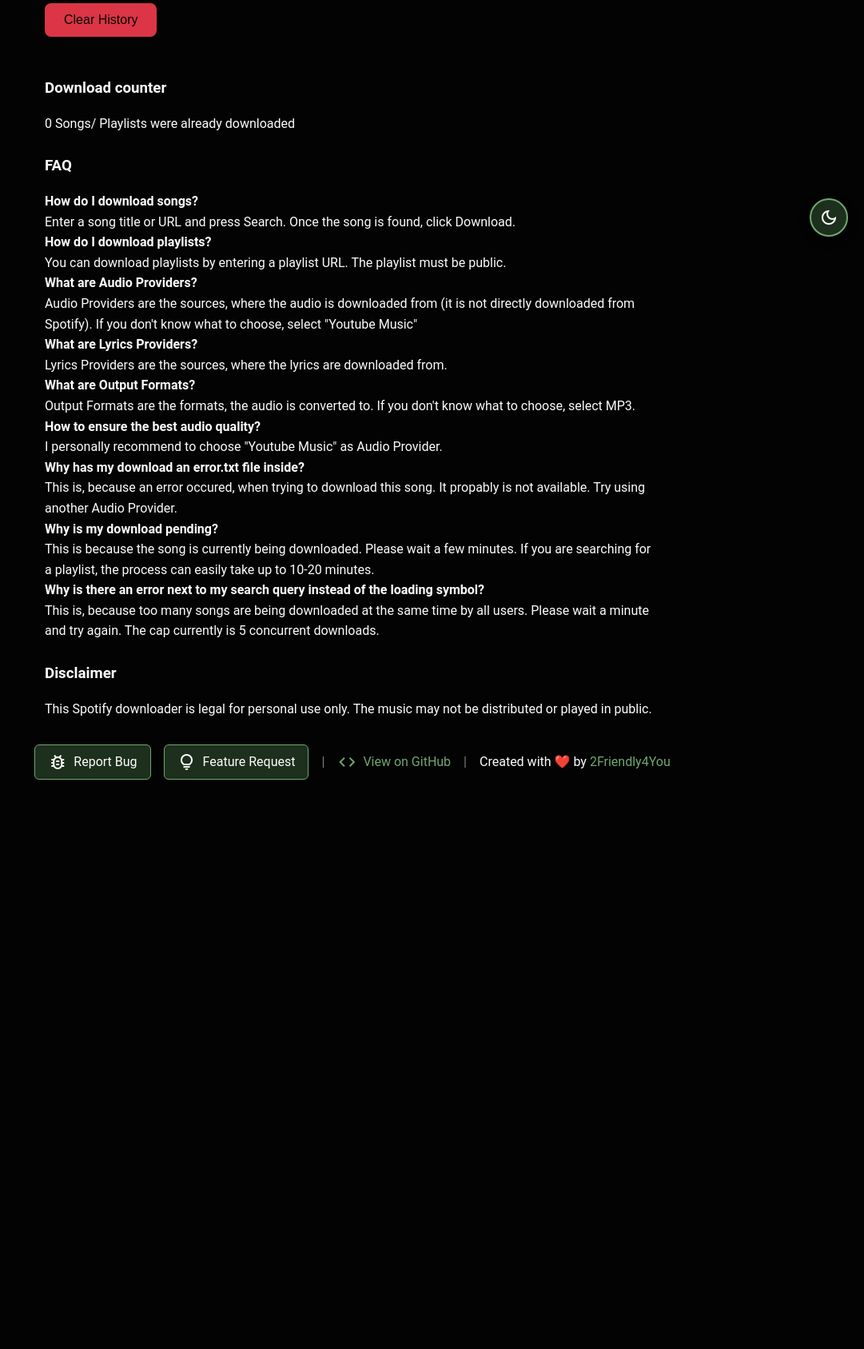
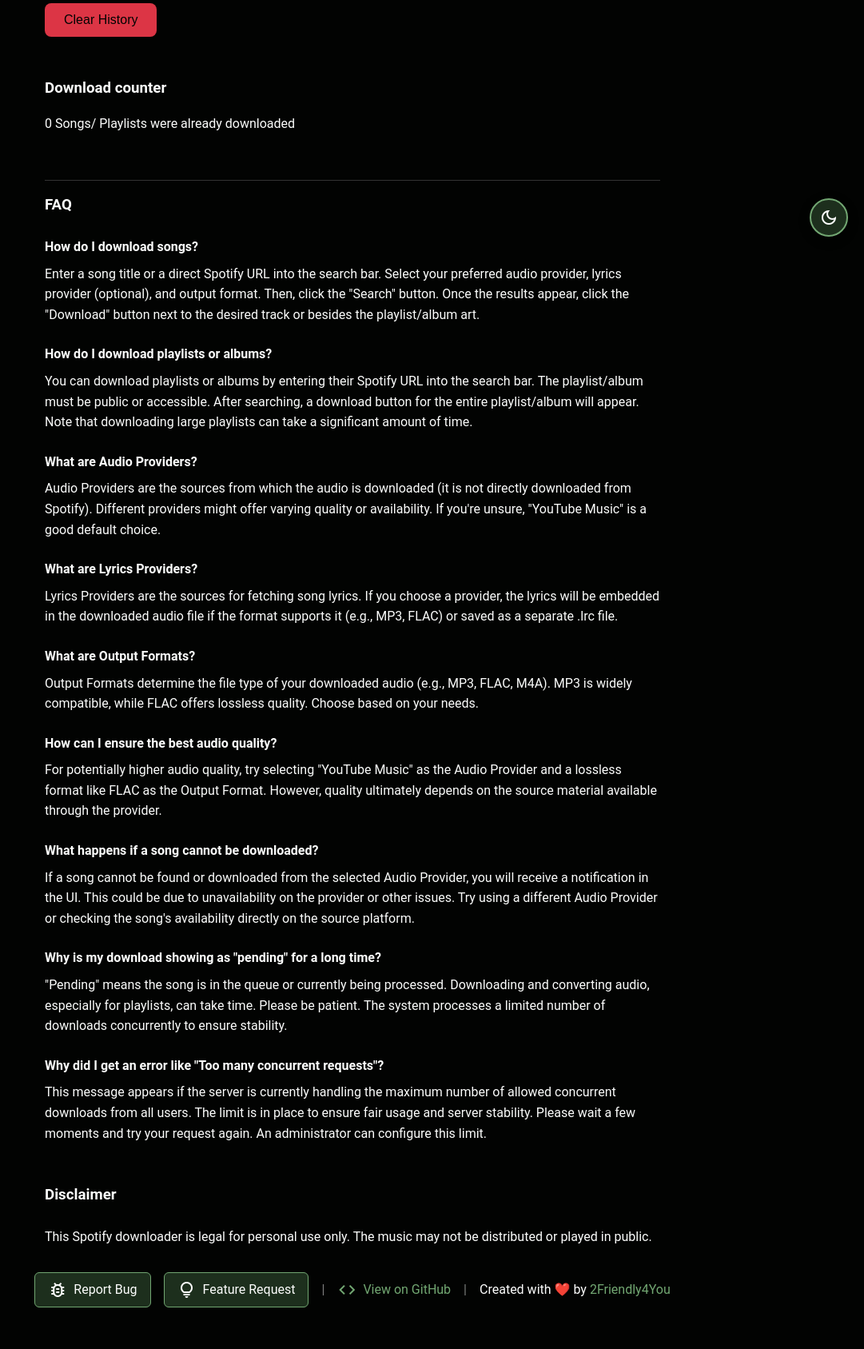
Before and after one commit to 2Friendly4You/SpotifyDownloader, a Flask app: page / in a window 1280 px wide. Shown: the part 484-2171 px from the top of the page at 80% size, without its empty margins (199-1280 px from the left). Before the commit the page ends 1459 px from the top, so only its background shows below. Run offline with Flask 3, Linux system fonts and the light colour scheme; data that the repository does not hold is empty; parts of the project's set-up code (start-up, migrations or seed data) failed here and were passed over; some libraries are stand-ins or nearby versions.

Commit message:
feat: Implement admin panel with authentication, request logging, and storage management features
and improve faq section

```diff
--- a/app.py
+++ b/app.py
@@ -11,10 +11,12 @@ import threading
 import subprocess
 import zipfile # Added import
 from urllib.parse import urlparse
+from flask import Flask, request, jsonify, render_template, session, redirect, url_for, flash # Added session, redirect, url_for, flash
+from flask_socketio import SocketIO, emit
+from datetime import datetime # Added datetime
+from collections import deque # Added deque
 
 import yt_dlp
-from flask import Flask, request, jsonify, render_template
-from flask_socketio import SocketIO, emit
 
 # ===============================
 # Core Configuration
@@ -25,6 +27,11 @@ SECRET_KEY = os.environ.get('FLASK_SECRET_KEY')
 if not SECRET_KEY:
     SECRET_KEY = secrets.token_hex(32)
     print("WARNING: Using randomly generated secret key. Set FLASK_SECRET_KEY environment variable for persistence.")
+
+ADMIN_PASSWORD = os.environ.get('ADMIN_PASSWORD')
+if not ADMIN_PASSWORD:
+    print("WARNING: ADMIN_PASSWORD environment variable not set. Admin panel will be inaccessible.")
+    ADMIN_PASSWORD = secrets.token_hex(32) # Generate a random one if not set to prevent easy access
 
 app = Flask(__name__)
 app.config['SECRET_KEY'] = SECRET_KEY
@@ -42,7 +49,20 @@ redis_client = redis.Redis(host='spotifydownloader-redis', port=6379, db=0)
 MUSIC_DIR = "C:/SpotifyDownloader/music/" if platform.system() == 'Windows' else "/var/www/SpotifyDownloader/"
 PENDING_REQUESTS_FILE = os.path.join(os.path.dirname(
     os.path.abspath(__file__)), 'pending_requests.txt')
-MAX_PENDING_REQUESTS = int(os.environ.get('MAX_PENDING_REQUESTS', 5)) # Read from environment or default to 5
+# MAX_PENDING_REQUESTS is now managed via admin panel, default to 5 if not set in Redis
+# MAX_PENDING_REQUESTS = int(os.environ.get('MAX_PENDING_REQUESTS', 5))
+
+# Global deque to store last 50 search requests for admin panel
+search_request_log = deque(maxlen=50)
+
+# Key for storing concurrent request limit in Redis
+CONCURRENT_REQUEST_LIMIT_KEY = "concurrent_request_limit"
+
+def get_max_pending_requests():
+    limit = redis_client.get(CONCURRENT_REQUEST_LIMIT_KEY)
+    if limit:
+        return int(limit)
+    return 5 # Default limit
 
 # Valid format options
 VALID_AUDIO_PROVIDERS = {'youtube-music', 'youtube',
@@ -100,7 +120,7 @@ def run_spotdl(unique_id, search_query, audio_format, lyrics_format, output_form
     download_folder = os.path.join(MUSIC_DIR, unique_id)
     os.makedirs(download_folder, exist_ok=True)
 
-    retention_seconds = int(os.getenv('RETENTION_DAYS', 7)) * 86400
+    retention_seconds = int(os.getenv('CLEANUP_RETENTION_DAYS', 7)) * 86400 # Changed 'RETENTION_DAYS' to 'CLEANUP_RETENTION_DAYS'
     # Construct zip_file_path using the download_folder, not its parent
     zip_file_path = os.path.join(MUSIC_DIR, unique_id + ".zip")
 
@@ -219,7 +239,7 @@ def download_from_youtube(unique_id, url, output_format):
     redis_client.setex(f"pending:{unique_id}", 3600, "1")
     download_folder = os.path.join(MUSIC_DIR, unique_id)
     os.makedirs(download_folder, exist_ok=True)
-    retention_seconds = int(os.getenv('RETENTION_DAYS', 7)) * 86400
+    retention_seconds = int(os.getenv('CLEANUP_RETENTION_DAYS', 7)) * 86400 # Changed 'RETENTION_DAYS' to 'CLEANUP_RETENTION_DAYS'
     zip_file_path = os.path.join(MUSIC_DIR, unique_id + ".zip")
 
     ydl_opts = {
@@ -314,6 +334,24 @@ def download_from_youtube(unique_id, url, output_format):
 # Route Handlers
 # ===============================
 
+@app.before_request
+def log_request_info():
+    # This general request logger is removed as per new requirement
+    # to only log specific /search route details.
+    pass
+
+
+@app.after_request
+def log_response_info(response):
+    # This general response logger is modified to only log /search details
+    if request.path == '/search' and request.method == 'POST' and 'search_log_data' in request.environ:
+        log_entry = request.environ['search_log_data']
+        log_entry['status_code'] = response.status_code # Capture status code of the /search response
+        search_request_log.append(log_entry)
+        # Clean up from environ to avoid carrying it to other requests if any issue occurs
+        del request.environ['search_log_data']
+    return response
+
 
 @app.route('/')
 def index():
@@ -322,8 +360,22 @@ def index():
 
 @app.route('/search', methods=['POST'])
 def search():
+    # Log search attempt details for admin panel (before validation)
+    # We store it in request.environ to add the status code in after_request
+    # This is done early to capture the attempt itself.
+    if request.method == 'POST': # Ensure we only try to log form data for POST
+        request.environ['search_log_data'] = {
+            'timestamp': datetime.now().strftime('%Y-%m-%d %H:%M:%S'),
+            'ip': request.remote_addr,
+            'search_query': request.form.get('search_query', ''), # Use .get for safety
+            'audio_format': request.form.get('audio_format'),
+            'lyrics_format': request.form.get('lyrics_format'),
+            'output_format': request.form.get('output_format'),
+            'status_code': None # To be filled by after_request
+        }
+
     # Check pending requests
-    if len(get_pending_requests()) >= MAX_PENDING_REQUESTS:
+    if len(get_pending_requests()) >= get_max_pending_requests():
         return jsonify({'status': 'error', 'message': 'Too many requests. Please try again later.'}), 429
 
     search_query = request.form['search_query']
@@ -368,6 +420,156 @@ def search():
         'message': 'Download started',
         'unique_id': unique_id
     }, 202)
+
+
+@app.route('/admin', methods=['GET', 'POST'])
+def admin():
+    error = None
+    if request.method == 'POST':
+        if 'password' in request.form:
+            if request.form['password'] == ADMIN_PASSWORD:
+                session['admin_logged_in'] = True
+                return redirect(url_for('admin'))
+            else:
+                error = 'Invalid password'
+        # Handling for other POST requests (like setting limit) will be in separate routes
+        # or checked here based on form parameters if preferred.
+
+    if not session.get('admin_logged_in'):
+        return render_template('admin.html', error=error)
+
+    # If logged in, display the admin panel
+    last_searches = list(search_request_log)
+    last_searches.reverse() # Show newest first
+
+    running_requests_ids = get_pending_requests()
+    current_limit = get_max_pending_requests()
+
+    # Gather useful information
+    useful_info = {}
+    useful_info['music_dir_path'] = MUSIC_DIR
+    try:
+        zip_files = [f for f in os.listdir(MUSIC_DIR) if f.lower().endswith('.zip')]
+        useful_info['music_dir_zip_count'] = len(zip_files)
+        music_dir_size_bytes = sum(os.path.getsize(os.path.join(MUSIC_DIR, f)) for f in os.listdir(MUSIC_DIR) if os.path.isfile(os.path.join(MUSIC_DIR, f)))
+        useful_info['music_dir_used_space_mb'] = round(music_dir_size_bytes / (1024 * 1024), 2)
+
+        # shutil.disk_usage gives info about the partition MUSIC_DIR is on
+        disk_usage = shutil.disk_usage(MUSIC_DIR)
+        useful_info['partition_total_space_gb'] = round(disk_usage.total / (1024 * 1024 * 1024), 2)
+        useful_info['partition_free_space_gb'] = round(disk_usage.free / (1024 * 1024 * 1024), 2)
+    except Exception as e:
+        app.logger.error(f"Error gathering storage info: {e}")
+        useful_info['storage_info_error'] = str(e)
+
+    useful_info['cleanup_retention_days'] = os.getenv('CLEANUP_RETENTION_DAYS', '14') # Default from compose/app.py
+    useful_info['max_pending_requests_effective'] = current_limit
+    try:
+        useful_info['redis_status'] = "Connected" if redis_client.ping() else "Connection Failed"
+    except redis.exceptions.ConnectionError:
+        useful_info['redis_status'] = "Connection Error"
+
+    useful_info['cleanup_age_interval'] = os.getenv('AGE_CLEANUP_INTERVAL', '86400')
+    useful_info['cleanup_max_dir_size_mb'] = os.getenv('MAX_MUSIC_DIR_SIZE_MB', '0')
+    useful_info['cleanup_target_percentage'] = os.getenv('CLEANUP_TARGET_PERCENTAGE', '90')
+    useful_info['cleanup_size_check_interval'] = os.getenv('SIZE_CHECK_INTERVAL', '3600')
+
+    return render_template('admin.html',
+                           last_requests=last_searches,
+                           running_requests=running_requests_ids,
+                           current_limit=current_limit,
+                           useful_info=useful_info) # Pass new info
+
+@app.route('/admin/delete_zips', methods=['POST'])
+def admin_delete_zips():
+    if not session.get('admin_logged_in'):
+        flash('You must be logged in to perform this action.', 'error')
+        return redirect(url_for('admin'))
+
+    deleted_count = 0
+    error_count = 0
+    try:
+        for filename in os.listdir(MUSIC_DIR):
+            if filename.lower().endswith('.zip'):
+                file_path = os.path.join(MUSIC_DIR, filename)
+                try:
+                    os.remove(file_path)
+                    deleted_count += 1
+                    app.logger.info(f"Admin deleted ZIP file: {file_path}")
+                except Exception as e:
+                    error_count += 1
+                    app.logger.error(f"Error deleting ZIP file {file_path}: {e}")
+
+        if error_count > 0:
+            flash(f'Successfully deleted {deleted_count} ZIP files. Failed to delete {error_count} files. Check logs for details.', 'warning')
+        else:
+            flash(f'Successfully deleted {deleted_count} ZIP files from the music directory.', 'success')
+    except Exception as e:
+        flash(f'An error occurred while trying to delete ZIP files: {e}', 'error')
+        app.logger.error(f"Error in admin_delete_zips: {e}")
+
+    return redirect(url_for('admin'))
+
+@app.route('/admin/logout')
+def admin_logout():
+    session.pop('admin_logged_in', None)
+    return redirect(url_for('admin'))
+
+@app.route('/admin/set_limit', methods=['POST'])
+def admin_set_limit():
+    if not session.get('admin_logged_in'):
+        return redirect(url_for('admin')) # Or return 403 Forbidden
+
+    new_limit = request.form.get('concurrent_limit')
+    limit_message = ''
+    if new_limit and new_limit.isdigit() and int(new_limit) > 0:
+        redis_client.set(CONCURRENT_REQUEST_LIMIT_KEY, int(new_limit))
+        limit_message = f"Concurrent request limit updated to {new_limit}."
+        # Optionally, re-render admin page with a success message
+        # Or redirect back to admin, which will pick up the new limit
+    else:
+        limit_message = "Invalid limit value provided."
+        # Re-render with error or redirect
+
+    # For simplicity, redirect back to admin; the message can be passed via session/flash if needed
+    # Or, re-render the admin template directly with the message
+    last_searches = list(search_request_log)
+    last_searches.reverse()
+    running_requests_ids = get_pending_requests()
+    current_limit = get_max_pending_requests()
+    # Re-gather useful_info for the re-render after setting limit
+    useful_info = {}
+    useful_info['music_dir_path'] = MUSIC_DIR
+    try:
+        zip_files = [f for f in os.listdir(MUSIC_DIR) if f.lower().endswith('.zip')]
+        useful_info['music_dir_zip_count'] = len(zip_files)
+        music_dir_size_bytes = sum(os.path.getsize(os.path.join(MUSIC_DIR, f)) for f in os.listdir(MUSIC_DIR) if os.path.isfile(os.path.join(MUSIC_DIR, f)))
+        useful_info['music_dir_used_space_mb'] = round(music_dir_size_bytes / (1024 * 1024), 2)
+        disk_usage = shutil.disk_usage(MUSIC_DIR)
+        useful_info['partition_total_space_gb'] = round(disk_usage.total / (1024 * 1024 * 1024), 2)
+        useful_info['partition_free_space_gb'] = round(disk_usage.free / (1024 * 1024 * 1024), 2)
+    except Exception as e:
+        app.logger.error(f"Error gathering storage info for set_limit response: {e}")
+        useful_info['storage_info_error'] = str(e)
+
+    useful_info['cleanup_retention_days'] = os.getenv('CLEANUP_RETENTION_DAYS', '14')
+    useful_info['max_pending_requests_effective'] = current_limit # This is the updated one
+    try:
+        useful_info['redis_status'] = "Connected" if redis_client.ping() else "Connection Failed"
+    except redis.exceptions.ConnectionError:
+        useful_info['redis_status'] = "Connection Error"
+
+    useful_info['cleanup_age_interval'] = os.getenv('AGE_CLEANUP_INTERVAL', '86400')
+    useful_info['cleanup_max_dir_size_mb'] = os.getenv('MAX_MUSIC_DIR_SIZE_MB', '0')
+    useful_info['cleanup_target_percentage'] = os.getenv('CLEANUP_TARGET_PERCENTAGE', '90')
+    useful_info['cleanup_size_check_interval'] = os.getenv('SIZE_CHECK_INTERVAL', '3600')
+
+    return render_template('admin.html',
+                           last_requests=last_searches,
+                           running_requests=running_requests_ids,
+                           current_limit=current_limit,
+                           limit_message=limit_message,
+                           useful_info=useful_info) # Pass new info
 
 
 @app.route('/download_counter', methods=['GET'])
@@ -472,7 +674,7 @@ def notify_client_download_complete(unique_id, download_url):
         'created_at': time.time()
     }
 
-    retention_seconds = int(os.getenv('RETENTION_DAYS', 14)) * 86400
+    retention_seconds = int(os.getenv('CLEANUP_RETENTION_DAYS', 14)) * 86400 # Changed 'RETENTION_DAYS' to 'CLEANUP_RETENTION_DAYS', and default to 14 to match cleanup_service.py
     redis_client.setex(
         f"completed:{unique_id}",
         retention_seconds,
--- a/static/css/style.css
+++ b/static/css/style.css
@@ -336,6 +336,28 @@ button:hover {
     transform: translateY(-2px);
 }
 
+.faq-section {
+    margin-top: 2rem;
+    padding-top: 1rem;
+    border-top: 1px solid var(--border-color);
+}
+
+.faq-section h3 {
+    margin-bottom: 1.5rem;
+}
+
+.faq-item {
+    margin-bottom: 1.5rem; /* Adds space between each Q&A block */
+}
+
+.faq-item p {
+    margin-bottom: 0.5rem; /* Adds space between question and answer, and before next question if not using b for question */
+}
+
+.faq-item p b {
+    font-weight: 600; /* Make question text slightly bolder if needed */
+}
+
 @keyframes slideIn {
     from {
         transform: translateX(100%);
--- a/templates/index.html
+++ b/templates/index.html
@@ -102,33 +102,42 @@
             <br>
             <div class="faq-section">
                 <h3>FAQ</h3>
-                <p><b>How do I download songs?</b></p>
-                <p>Enter a song title or URL and press Search. Once the song is found, click Download.</p>
-                <p><b>How do I download playlists?</b></p>
-                <p>You can download playlists by entering a playlist URL. The playlist must be public.</p>
-                <p><b>What are Audio Providers?</b></p>
-                <p>Audio Providers are the sources, where the audio is downloaded from (it is not directly downloaded
-                    from
-                    Spotify). If you don't know what to choose, select "Youtube Music"</p>
-                <p><b>What are Lyrics Providers?</b></p>
-                <p>Lyrics Providers are the sources, where the lyrics are downloaded from.</p>
-                <p><b>What are Output Formats?</b></p>
-                <p>Output Formats are the formats, the audio is converted to. If you don't know what to choose, select
-                    MP3.
-                </p>
-                <p><b>How to ensure the best audio quality?</b></p>
-                <p>I personally recommend to choose "Youtube Music" as Audio Provider.</p>
-                <p><b>Why has my download an error.txt file inside?</b></p>
-                <p>This is, because an error occured, when trying to download this song. It propably is not available.
-                    Try
-                    using another Audio Provider.</p>
-                <p><b>Why is my download pending?</b></p>
-                <p>This is because the song is currently being downloaded. Please wait a few minutes. If you are
-                    searching
-                    for a playlist, the process can easily take up to 10-20 minutes.</p>
-                <p><b>Why is there an error next to my search query instead of the loading symbol?</b></p>
-                <p>This is, because too many songs are being downloaded at the same time by all users. Please wait a minute
-                    and try again. The cap currently is 5 concurrent downloads.</p>
+                <div class="faq-item">
+                    <p><b>How do I download songs?</b></p>
+                    <p>Enter a song title or a direct Spotify URL into the search bar. Select your preferred audio provider, lyrics provider (optional), and output format. Then, click the "Search" button. Once the results appear, click the "Download" button next to the desired track or besides the playlist/album art.</p>
+                </div>
+                <div class="faq-item">
+                    <p><b>How do I download playlists or albums?</b></p>
+                    <p>You can download playlists or albums by entering their Spotify URL into the search bar. The playlist/album must be public or accessible. After searching, a download button for the entire playlist/album will appear. Note that downloading large playlists can take a significant amount of time.</p>
+                </div>
+                <div class="faq-item">
+                    <p><b>What are Audio Providers?</b></p>
+                    <p>Audio Providers are the sources from which the audio is downloaded (it is not directly downloaded from Spotify). Different providers might offer varying quality or availability. If you're unsure, "YouTube Music" is a good default choice.</p>
+                </div>
+                <div class="faq-item">
+                    <p><b>What are Lyrics Providers?</b></p>
+                    <p>Lyrics Providers are the sources for fetching song lyrics. If you choose a provider, the lyrics will be embedded in the downloaded audio file if the format supports it (e.g., MP3, FLAC) or saved as a separate .lrc file.</p>
+                </div>
+                <div class="faq-item">
+                    <p><b>What are Output Formats?</b></p>
+                    <p>Output Formats determine the file type of your downloaded audio (e.g., MP3, FLAC, M4A). MP3 is widely compatible, while FLAC offers lossless quality. Choose based on your needs.</p>
+                </div>
+                <div class="faq-item">
+                    <p><b>How can I ensure the best audio quality?</b></p>
+                    <p>For potentially higher audio quality, try selecting "YouTube Music" as the Audio Provider and a lossless format like FLAC as the Output Format. However, quality ultimately depends on the source material available through the provider.</p>
+                </div>
+                <div class="faq-item">
+                    <p><b>What happens if a song cannot be downloaded?</b></p>
+                    <p>If a song cannot be found or downloaded from the selected Audio Provider, you will receive a notification in the UI. This could be due to unavailability on the provider or other issues. Try using a different Audio Provider or checking the song's availability directly on the source platform.</p>
+                </div>
+                <div class="faq-item">
+                    <p><b>Why is my download showing as "pending" for a long time?</b></p>
+                    <p>"Pending" means the song is in the queue or currently being processed. Downloading and converting audio, especially for playlists, can take time. Please be patient. The system processes a limited number of downloads concurrently to ensure stability.</p>
+                </div>
+                <div class="faq-item">
+                    <p><b>Why did I get an error like "Too many concurrent requests"?</b></p>
+                    <p>This message appears if the server is currently handling the maximum number of allowed concurrent downloads from all users. The limit is in place to ensure fair usage and server stability. Please wait a few moments and try your request again. An administrator can configure this limit.</p>
+                </div>
                 <br>
                 <h3>Disclaimer</h3>
                 <p>This Spotify downloader is legal for personal use only. The music may not be distributed or played in
```
Also changed, not shown: docker-compose.yml (+6 -1 lines), static/css/admin_style.css (added, +239 -0 lines), templates/admin.html (added, +123 -0 lines), 1 other file.
